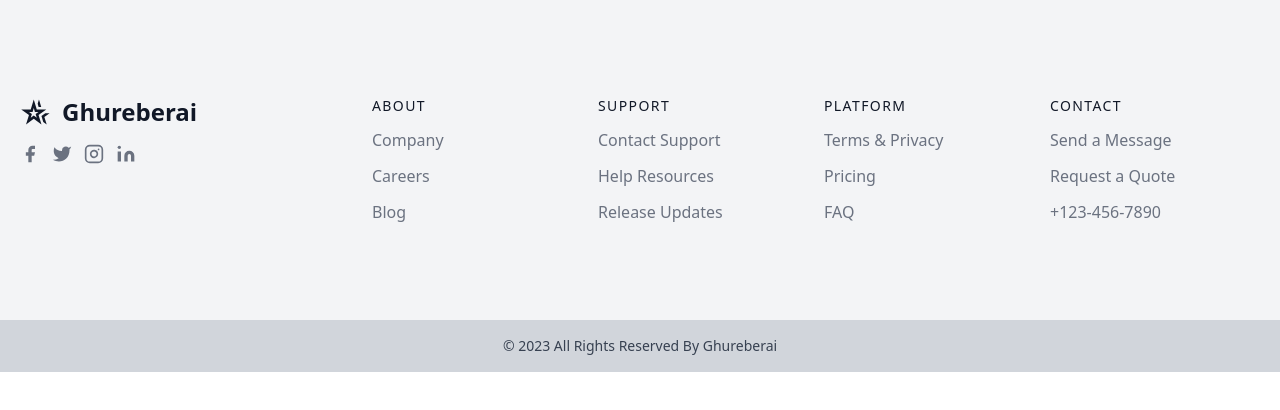
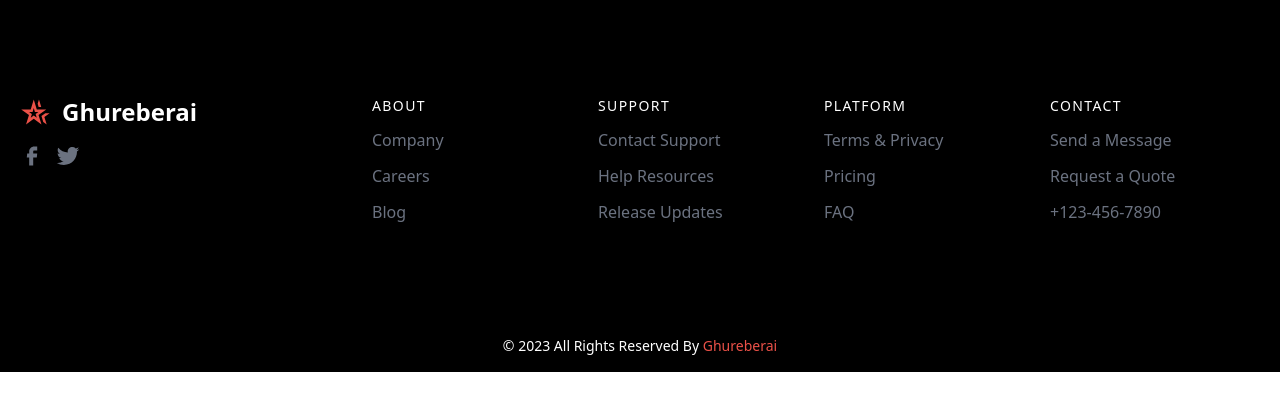
Before and after one commit to anaspui/ghureberai-web, a Next.js app: page /Footer in a window 1280 px wide. Shown: the top 410 px of the page. Built offline with nearby package versions, Linux system fonts and the light colour scheme.

Commit message:
Newsletter

```diff
--- a/pages/Contact/index.tsx
+++ b/pages/Contact/index.tsx
@@ -7,8 +7,8 @@ import {BsTelephoneInbound} from 'react-icons/bs'
 const Contact = () => {
   return (
     <>
-<div className="container my-24 mx-auto md:px-6">
-  <section className="mb-32">
+<div className="container mt-32 mb-0 mx-auto md:px-6">
+  <section>
     <div className="flex justify-center">
       <div className="text-center md:max-w-xl lg:max-w-3xl">
         <h2 className="mb-12 px-6 text-3xl font-bold">Contact us</h2>
--- a/pages/Footer/index.tsx
+++ b/pages/Footer/index.tsx
@@ -1,118 +1,96 @@
 import Link from 'next/link'
 import React from 'react'
 import {MdOutlineHotelClass} from 'react-icons/md'
+import {CgFacebook} from 'react-icons/cg'
+import {IoLogoTwitter} from 'react-icons/io5'
 
 const Footer = () => {
   return (
     <>
-        <div className="flex w-full bg-white">
+        <div className="flex w-full">
 
-<footer className="w-full text-gray-700 bg-gray-100 body-font">
+<footer className="w-full text-white bg-black body-font">
     <div
         className="container flex flex-col flex-wrap px-5 py-24 mx-auto md:items-center lg:items-start md:flex-row md:flex-no-wrap">
         <div className="flex-shrink-0 w-64 mx-auto text-center md:mx-0 md:text-left">
-            <a className="flex items-center justify-center font-medium text-gray-900 title-font md:justify-start">
-            <MdOutlineHotelClass className="text-3xl"/>
-            <h2 className="font-bold text-2xl ml-3"><Link href="../">Ghureberai</Link></h2>
+            <a className="flex items-center justify-center font-medium text-white title-font md:justify-start">
+            <MdOutlineHotelClass className="text-3xl text-[#EB5148]"/>
+            <h2 className="font-bold text-2xl ml-3">Ghureberai</h2>
             </a>
             <div className="mt-4">
                 <span className="inline-flex justify-center mt-2 sm:ml-auto sm:mt-0 sm:justify-start">
-                    <a className="text-gray-500 cursor-pointer hover:text-gray-700">
-                        <svg fill="currentColor" stroke-linecap="round" stroke-linejoin="round" stroke-width="2"
-                            className="w-5 h-5" viewBox="0 0 24 24">
-                            <path d="M18 2h-3a5 5 0 00-5 5v3H7v4h3v8h4v-8h3l1-4h-4V7a1 1 0 011-1h3z"></path>
-                        </svg>
+                    <a className="text-gray-500 cursor-pointer hover:text-white">
+                        <CgFacebook className='text-2xl'/>
                     </a>
-                    <a className="ml-3 text-gray-500 cursor-pointer hover:text-gray-700">
-                        <svg fill="currentColor" stroke-linecap="round" stroke-linejoin="round" stroke-width="2"
-                            className="w-5 h-5" viewBox="0 0 24 24">
-                            <path
-                                d="M23 3a10.9 10.9 0 01-3.14 1.53 4.48 4.48 0 00-7.86 3v1A10.66 10.66 0 013 4s-4 9 5 13a11.64 11.64 0 01-7 2c9 5 20 0 20-11.5a4.5 4.5 0 00-.08-.83A7.72 7.72 0 0023 3z">
-                            </path>
-                        </svg>
-                    </a>
-                    <a className="ml-3 text-gray-500 cursor-pointer hover:text-gray-700">
-                        <svg fill="none" stroke="currentColor" stroke-linecap="round" stroke-linejoin="round"
-                            stroke-width="2" className="w-5 h-5" viewBox="0 0 24 24">
-                            <rect width="20" height="20" x="2" y="2" rx="5" ry="5"></rect>
-                            <path d="M16 11.37A4 4 0 1112.63 8 4 4 0 0116 11.37zm1.5-4.87h.01"></path>
-                        </svg>
-                    </a>
-                    <a className="ml-3 text-gray-500 cursor-pointer hover:text-gray-700">
-                        <svg fill="currentColor" stroke="currentColor" stroke-linecap="round"
-                            stroke-linejoin="round" stroke-width="0" className="w-5 h-5" viewBox="0 0 24 24">
-                            <path stroke="none"
-                                d="M16 8a6 6 0 016 6v7h-4v-7a2 2 0 00-2-2 2 2 0 00-2 2v7h-4v-7a6 6 0 016-6zM2 9h4v12H2z">
-                            </path>
-                            <circle cx="4" cy="4" r="2" stroke="none"></circle>
-                        </svg>
+                    <a className="ml-3 text-gray-500 cursor-pointer hover:text-white">
+                        <IoLogoTwitter className='text-2xl'/>
                     </a>
                 </span>
             </div>
         </div>
         <div className="flex flex-wrap flex-grow mt-10 -mb-10 text-center md:pl-20 md:mt-0 md:text-left">
             <div className="w-full px-4 lg:w-1/4 md:w-1/2">
-                <h2 className="mb-3 text-sm font-medium tracking-widest text-gray-900 uppercase title-font">About</h2>
+                <h2 className="mb-3 text-sm font-medium tracking-widest text-white uppercase title-font">About</h2>
                 <nav className="mb-10 list-none">
                     <li className="mt-3">
-                        <a className="text-gray-500 cursor-pointer hover:text-gray-900">Company</a>
+                        <a className="text-gray-500 cursor-pointer hover:text-white">Company</a>
                     </li>
                     <li className="mt-3">
-                        <a className="text-gray-500 cursor-pointer hover:text-gray-900">Careers</a>
+                        <a className="text-gray-500 cursor-pointer hover:text-white">Careers</a>
                     </li>
                     <li className="mt-3">
-                        <a className="text-gray-500 cursor-pointer hover:text-gray-900">Blog</a>
+                        <a className="text-gray-500 cursor-pointer hover:text-white">Blog</a>
                     </li>
                 </nav>
             </div>
             <div className="w-full px-4 lg:w-1/4 md:w-1/2">
-                <h2 className="mb-3 text-sm font-medium tracking-widest text-gray-900 uppercase title-font">Support</h2>
+                <h2 className="mb-3 text-sm font-medium tracking-widest text-white uppercase title-font">Support</h2>
                 <nav className="mb-10 list-none">
                     <li className="mt-3">
-                        <a className="text-gray-500 cursor-pointer hover:text-gray-900">Contact Support</a>
+                        <a className="text-gray-500 cursor-pointer hover:text-white">Contact Support</a>
                     </li>
                     <li className="mt-3">
-                        <a className="text-gray-500 cursor-pointer hover:text-gray-900">Help Resources</a>
+                        <a className="text-gray-500 cursor-pointer hover:text-white">Help Resources</a>
                     </li>
                     <li className="mt-3">
-                        <a className="text-gray-500 cursor-pointer hover:text-gray-900">Release Updates</a>
+                        <a className="text-gray-500 cursor-pointer hover:text-white">Release Updates</a>
                     </li>
                 </nav>
             </div>
             <div className="w-full px-4 lg:w-1/4 md:w-1/2">
-                <h2 className="mb-3 text-sm font-medium tracking-widest text-gray-900 uppercase title-font">Platform
+                <h2 className="mb-3 text-sm font-medium tracking-widest text-white uppercase title-font">Platform
                 </h2>
                 <nav className="mb-10 list-none">
                     <li className="mt-3">
-                        <a className="text-gray-500 cursor-pointer hover:text-gray-900">Terms &amp; Privacy</a>
+                        <a className="text-gray-500 cursor-pointer hover:text-white">Terms &amp; Privacy</a>
                     </li>
                     <li className="mt-3">
-                        <a className="text-gray-500 cursor-pointer hover:text-gray-900">Pricing</a>
+                        <a className="text-gray-500 cursor-pointer hover:text-white">Pricing</a>
                     </li>
                     <li className="mt-3">
-                        <a className="text-gray-500 cursor-pointer hover:text-gray-900">FAQ</a>
+                        <a className="text-gray-500 cursor-pointer hover:text-white">FAQ</a>
                     </li>
                 </nav>
             </div>
             <div className="w-full px-4 lg:w-1/4 md:w-1/2">
-                <h2 className="mb-3 text-sm font-medium tracking-widest text-gray-900 uppercase title-font">Contact</h2>
+                <h2 className="mb-3 text-sm font-medium tracking-widest text-white uppercase title-font">Contact</h2>
                 <nav className="mb-10 list-none">
                     <li className="mt-3">
-                        <a className="text-gray-500 cursor-pointer hover:text-gray-900">Send a Message</a>
+                        <a className="text-gray-500 cursor-pointer hover:text-white">Send a Message</a>
                     </li>
                     <li className="mt-3">
-                        <a className="text-gray-500 cursor-pointer hover:text-gray-900">Request a Quote</a>
+                        <a className="text-gray-500 cursor-pointer hover:text-white">Request a Quote</a>
                     </li>
                     <li className="mt-3">
-                        <a className="text-gray-500 cursor-pointer hover:text-gray-900">+123-456-7890</a>
+                        <a className="text-gray-500 cursor-pointer hover:text-white">+123-456-7890</a>
                     </li>
                 </nav>
             </div>
         </div>
     </div>
-    <div className="bg-gray-300">
+    <div className="bg-black">
         <div className="container px-5 py-4 mx-auto">
-            <p className="text-sm text-gray-700 capitalize xl:text-center">© 2023 All rights reserved by Ghureberai</p>
+            <p className="text-sm text-white capitalize text-center">© 2023 All rights reserved by <span className="text-[#EB5148]">Ghureberai</span></p>
         </div>
     </div>
 </footer>
--- a/pages/Login/index.tsx
+++ b/pages/Login/index.tsx
@@ -15,7 +15,7 @@ const Login = () => {
 			<div className="bg-gray-100 flex rounded-2xl max-w-5xl p-5 items-center">
 				<div className="md:w-1/2 px-8 md:px-16">
 				<div className='flex mb-8'>
-					<MdOutlineHotelClass className="text-3xl"/>
+					<MdOutlineHotelClass className="text-3xl text-[#EB5148]"/>
 					<h2 className="font-bold text-2xl ml-3"><Link href="../">Ghureberai</Link></h2>
 				</div>
 				<h2 className="font-bold text-2xl">Sign in</h2>
--- /dev/null
+++ b/pages/Newsletter/index.tsx
@@ -0,0 +1,28 @@
+import React from 'react'
+
+const Newsletter = () => {
+  return (
+    <>
+        <div className="2xl:mx-auto 2xl:container mx-4 py-16">
+  <div className="w-full relative flex items-center justify-center">
+    <img src="https://i.ibb.co/4sYZ8gC/img-2.png" alt="dining" className="w-full h-full absolute z-0 hidden xl:block" />
+    <img src="https://i.ibb.co/bbS3J9C/pexels-max-vakhtbovych-6301182-1.png" alt="dining" className="w-full h-full absolute z-0 hidden sm:block xl:hidden" />
+    <img src="https://i.ibb.co/JKkzGDs/pexels-max-vakhtbovych-6301182-1.png" alt="dining" className="w-full h-full absolute z-0 sm:hidden" />
+    <div className="bg-gray-800 bg-opacity-80 md:my-16 lg:py-16 py-10 w-full md:mx-24 md:px-12 px-4 flex flex-col items-center justify-center relative z-40">
+      <h1 className="text-4xl font-semibold leading-9 text-white text-center">Stay tuned with Ghureberai</h1>
+      <p className="text-base leading-normal text-center text-white mt-6">
+        Subscribe to your newsletter to stay in the loop. Our newsletter is sent once in <br />
+        a week on every friday so subscribe to get latest news and updates.
+      </p>
+      <div className="sm:border border-[#EB5148] flex-col sm:flex-row flex items-center lg:w-5/12 w-full mt-12 space-y-4 sm:space-y-0">
+        <input className="border border-[EB5148] sm:border-transparent text-base w-full font-medium leading-none text-white p-4 focus:outline-none bg-transparent placeholder-[#EB5148]" placeholder="Email Address" />
+        <button className="focus:outline-none focus:ring-offset-2 focus:ring border text-white border-[#EB5148] sm:border-transparent w-full sm:w-auto bg-[#EB5148] py-4 px-6 hover:bg-opacity-75">Subscribe</button>
+      </div>
+    </div>
+  </div>
+</div>
+    </>
+  )
+}
+
+export default Newsletter
--- a/pages/Registration/index.tsx
+++ b/pages/Registration/index.tsx
@@ -17,8 +17,8 @@ const Registration = () => {
 			<div className="bg-gray-100 flex rounded-2xl max-w-5xl p-5 items-center">
 				<div className="md:w-1/2 px-8 md:px-16">
 				<div className='flex mb-8'>
-					<MdOutlineHotelClass className="text-3xl"/>
-					<h2 className="font-bold text-2xl ml-3"><Link href="../">Ghureberai</Link></h2>
+					<MdOutlineHotelClass className="text-3xl text-[#EB5148]"/>
+					<h2 className="font-bold text-2xl ml-3"><Link href="../" legacyBehavior><a>Ghureberai</a></Link></h2>
 				</div>
 				<h2 className="font-bold text-2xl">Sign up</h2>
 				<div className="mt-3 text-xs mb-8">
--- a/pages/index.tsx
+++ b/pages/index.tsx
@@ -1,11 +1,13 @@
 import Contact from './Contact'
 import Footer from './Footer'
 import Navbar from './Navbar'
+import Newsletter from './Newsletter'
 export default function Home() {
   return (
     <>
     <Navbar/>
     <Contact/>
+    <Newsletter/>
     <Footer/>
     </>
   )
```
